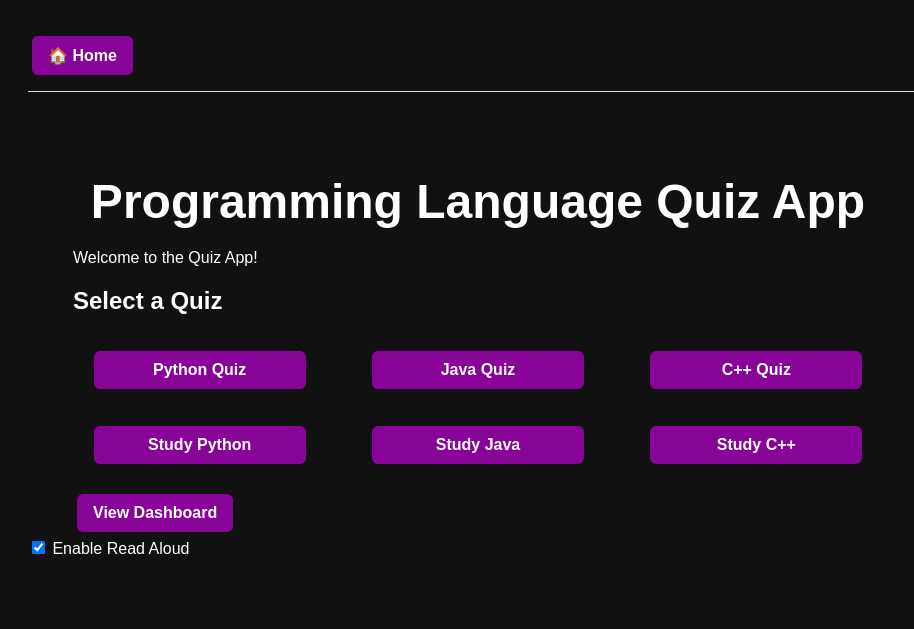
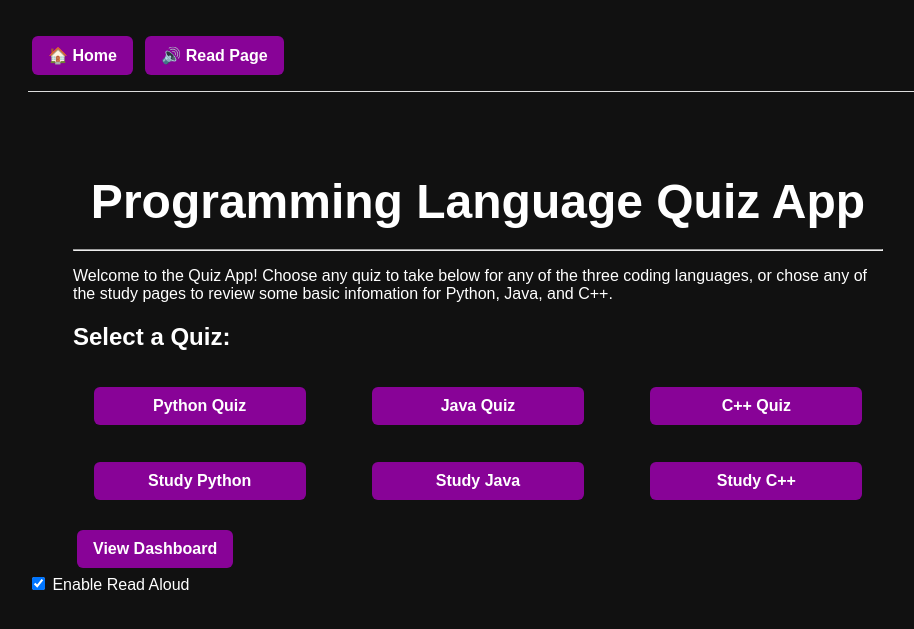
Before and after one commit to Gussyric/python-quiz-app, a Flask app: page / in a window 1280 px wide. Shown: the top 629 px of the page, without its empty margins (162-1076 px from the left). Run offline with Flask 3, Linux system fonts and the light colour scheme.

Commit message:
your message here

```diff
--- /dev/null
+++ b/api.py
@@ -0,0 +1 @@
+API_KEY = "your_api_key_here"
--- a/app.py
+++ b/app.py
@@ -25,10 +25,9 @@ logging.basicConfig(
 # ---------------------------
 # Flask App Setup
 # ---------------------------
-api_key = os.getenv("OPENAI_API_KEY")
-if not api_key:
-    raise RuntimeError("OPENAI_API_KEY not found in environment!")
-client = OpenAI(api_key=api_key)
+# OpenAI
+from api import API_KEY
+client = OpenAI(api_key=API_KEY)
 
 # Ensure instance folder exists
 basedir = os.path.abspath(os.path.dirname(__file__))
--- a/questions/python.json
+++ b/questions/python.json
@@ -72,6 +72,5 @@
     {"question":"Which loop is guaranteed to execute at least once?","options":["for","while","do-while","Python has no do-while"],"answer":"Python has no do-while","explanation":"Python doesn’t have a do-while loop structure."},
     {"question":"Which keyword handles exceptions in Python?","options":["try","catch","except","handle"],"answer":"try","explanation":"Use 'try' with 'except' to handle exceptions in Python."},
     {"question":"What is the output of print(5 == 5)?","options":["True","False","5","Error"],"answer":"True","explanation":"'==' checks equality. Since 5 equals 5, it returns True."},
-    {"question":"Which of these creates a set?","options":["{1,2,3}","[1,2,3]","(1,2,3)","{1:2,2:3}"],"answer":"{1,2,3}","explanation":"Curly braces with comma-separated values define a set in Python."},
-    {"question":"What is the output of print(type([]))?","options":["<class 'list'>","<class 'tuple'>","<class 'dict'>","<class 'set'>"],"answer":"<class 'list'>","explanation":"Square brackets [] create a list in Python."}
+    {"question":"Which of these creates a set?","options":["{1,2,3}","[1,2,3]","(1,2,3)","{1:2,2:3}"],"answer":"{1,2,3}","explanation":"Curly braces with comma-separated values define a set in Python."}
 ]
--- a/templates/base.html
+++ b/templates/base.html
@@ -87,11 +87,11 @@
         }
 
         .study-btn:disabled {
-            background-color: #6c757d; /* grey for disabled buttons */
+            background-color: #6c757d;
             cursor: not-allowed;
         }
 
-        /* Quiz options */
+        /* Quiz option styling */
         .option {
             margin-bottom: 8px;
             padding: 10px;
@@ -114,12 +114,12 @@
         }
 
         #quiz-form button {
-            background-color: #880397;   /* purple */
+            background-color: #880397;
             color: white;
         }
 
         #quiz-form button:hover {
-            background-color: #a33abf;   /* lighter purple */
+            background-color: #a33abf;
         }
     </style>
 </head>
@@ -128,73 +128,78 @@
     <div class="container">
 
         <!-- TOP NAV BAR -->
-         <nav>
+        <nav>
             {% if session.get('user') %}
                 <a href="{{ url_for('home') }}" class="btn">🏠 Home</a>
                 <a href="{{ url_for('dashboard') }}" class="btn">📊 Dashboard</a>
             {% else %}
                 <a href="{{ url_for('home') }}" class="btn">🏠 Home</a>
             {% endif %}
+
+            <!-- NEW GLOBAL READ PAGE BUTTON -->
+            <button id="read-page-btn" class="btn">🔊 Read Page</button>
         </nav>
 
 
-        <!-- Intro Paragraph & Read Aloud Button -->
+        <!-- Intro Paragraph (only if logged in) -->
         {% if session.get('user') %}
         <div id="intro-container">
             <p id="welcome-text">Welcome, {{ session['user'] }}!</p>
             <p id="intro-text" class="intro-text">
-                Welcome to the Programming Language Quiz App! Here you can take quizzes on Python, Java, and C++, review study guides, and track your progress on the dashboard.
+                Welcome to the Programming Language Quiz App! Here you can take quizzes on Python, Java, and C++, review study guides, and track your progress.
             </p>
-            <button id="read-intro-btn" class="btn">🔊 Read Aloud</button>
         </div>
         {% endif %}
 
         <!-- Main Page Content -->
-        {% block content %}{% endblock %}
+        <div id="page-content">
+            {% block content %}{% endblock %}
+        </div>
 
     </div>
 
-    <!-- Read Aloud Script -->
+    <!-- GLOBAL READ PAGE SCRIPT -->
     <script>
         document.addEventListener("DOMContentLoaded", () => {
-            const readBtn = document.getElementById("read-intro-btn");
-            if (!readBtn) return;
+
+            const readPageBtn = document.getElementById("read-page-btn");
 
             let isReading = false;
             let utterance;
 
-            readBtn.addEventListener("click", () => {
-                const introText = document.getElementById("intro-text")?.textContent ?? "";
-                const welcomeText = document.getElementById("welcome-text")?.textContent ?? "";
-                const combinedText = `${welcomeText} ${introText}`;
+            readPageBtn.addEventListener("click", () => {
+                const textElements = document.querySelectorAll("h1, h2, h3, p, li, .intro-text");
+                let fullText = "";
+
+                textElements.forEach(el => {
+                    fullText += el.textContent + " ";
+                });
 
                 if (!isReading) {
-                    // Start reading
-                    if ('speechSynthesis' in window && combinedText) {
-                        utterance = new SpeechSynthesisUtterance(combinedText);
+                    if ("speechSynthesis" in window) {
+                        utterance = new SpeechSynthesisUtterance(fullText);
                         utterance.rate = 1;
                         utterance.pitch = 1;
-                        utterance.lang = 'en-US';
+                        utterance.lang = "en-US";
+
                         window.speechSynthesis.speak(utterance);
                         isReading = true;
-                        readBtn.textContent = "⏹ Stop Reading";
+                        readPageBtn.textContent = "⏹ Stop";
 
-                        // Reset state when finished
                         utterance.onend = () => {
                             isReading = false;
-                            readBtn.textContent = "🔊 Read Aloud";
+                            readPageBtn.textContent = "🔊 Read Page";
                         };
-                    } else {
-                        alert("Text-to-speech not supported in this browser.");
                     }
                 } else {
-                    // Stop reading
                     window.speechSynthesis.cancel();
                     isReading = false;
-                    readBtn.textContent = "🔊 Read Aloud";
+                    readPageBtn.textContent = "🔊 Read Page";
                 }
             });
+
         });
     </script>
+
 </body>
 </html>
--- a/templates/quiz/home.html
+++ b/templates/quiz/home.html
@@ -3,9 +3,13 @@
 <div class="container">
     <h1 class="app-heading">Programming Language Quiz App</h1>
 
-    <p>Welcome to the Quiz App!</p>
+    <hr>
 
-    <h2>Select a Quiz</h2>
+    <p>Welcome to the Quiz App! Choose any quiz to take below for any of the three coding languages,
+        or chose any of the study pages to review some basic infomation for Python, Java, and C++.
+    </p>
+
+    <h2>Select a Quiz:</h2>
 
     <div id="home-quiz-container">
         <div class="home-buttons">
```
Also changed, not shown: templates/quiz/quiz_ajax.html (+33 -5 lines), 1 other file.
